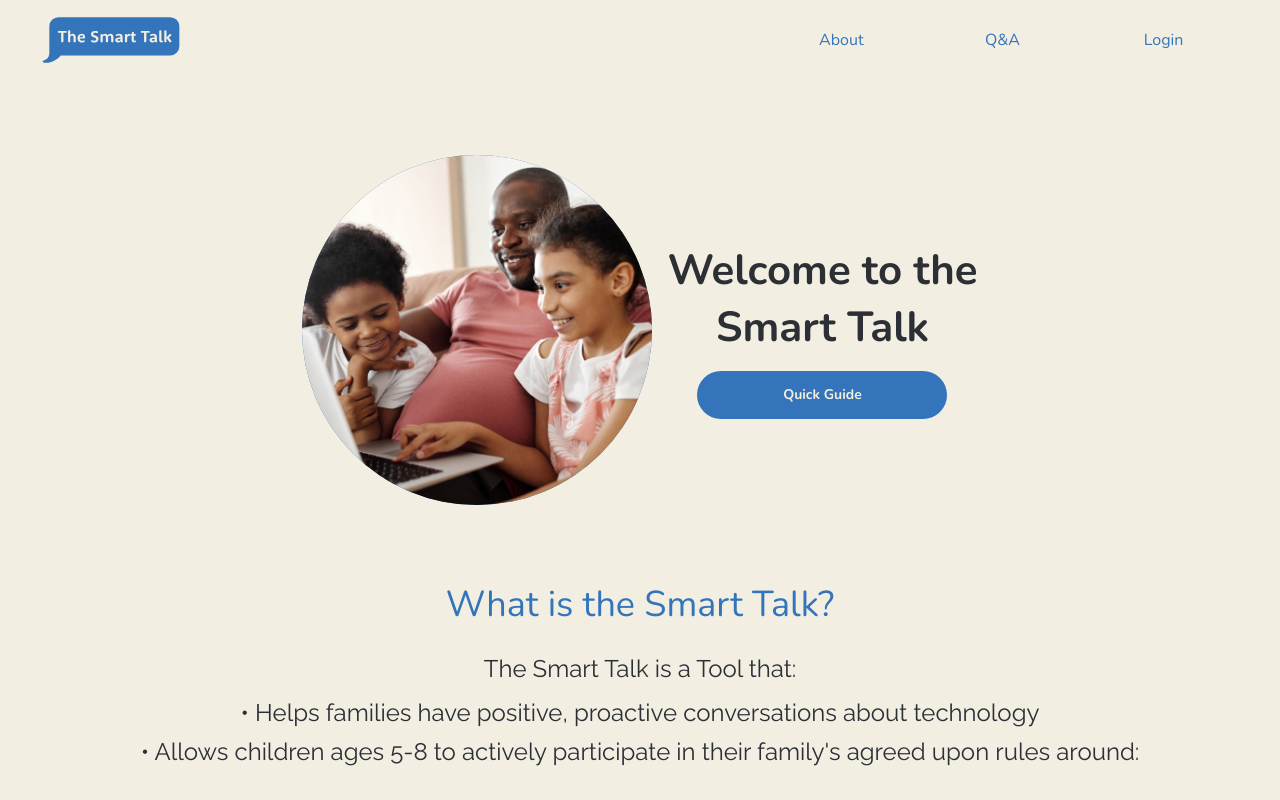
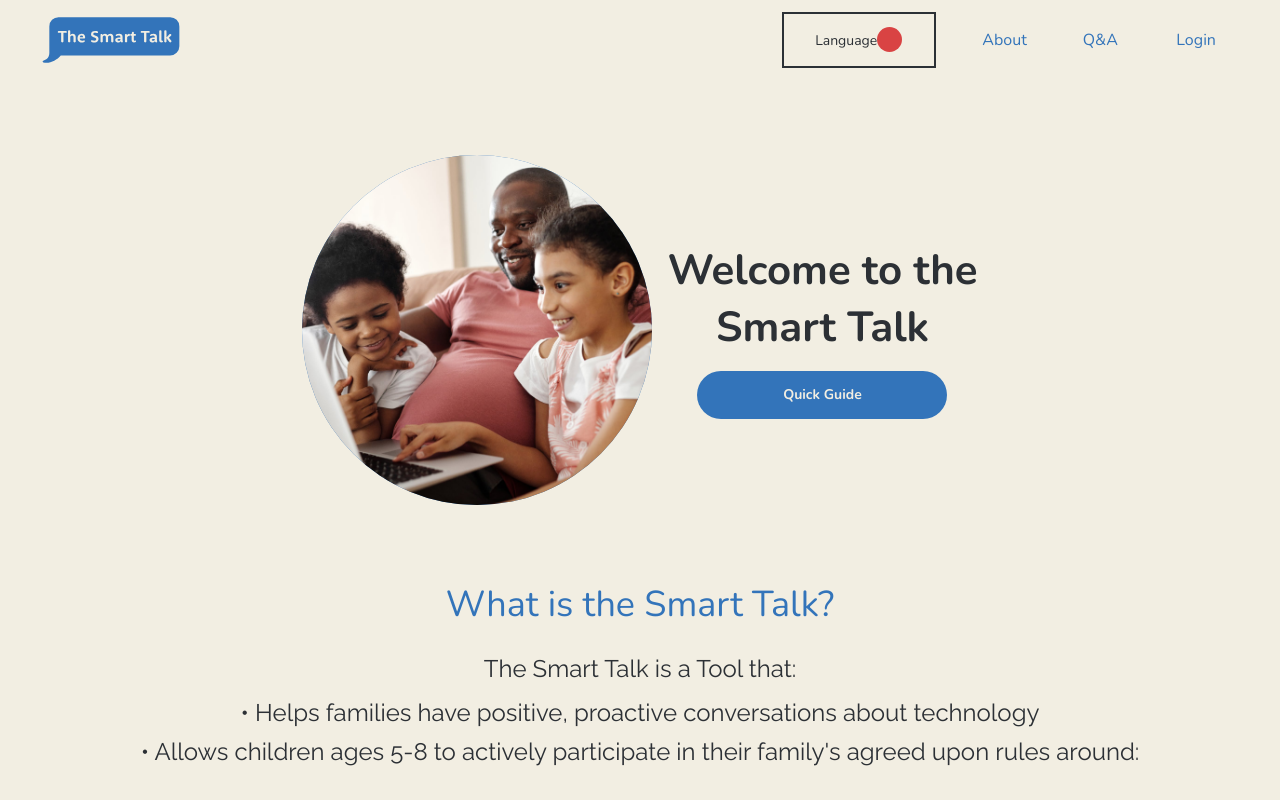
Before and after one commit to psaajc1420/national-pta, a React (Create React App) app in the folder client/: page /#/ in a window 1280 px wide. Shown: the top 800 px of the page. Built offline with nearby package versions, Linux system fonts and the light colour scheme.

Commit message:
progress on LanguageDropdown

```diff
--- a/client/src/components/Button.tsx
+++ b/client/src/components/Button.tsx
@@ -40,5 +40,6 @@ const StyledButton = styled('button')<ButtonProps>(
 		height: height,
 		border: 'none',
 		borderRadius: 56,
+		cursor: 'pointer',
 	}),
 );
--- a/client/src/components/Header.tsx
+++ b/client/src/components/Header.tsx
@@ -1,6 +1,6 @@
 import React from 'react';
 import styled from '@emotion/styled';
-import { Box, Text } from './index';
+import { Box, LanguageDropdown, Text } from './index';
 import { useTheme } from '@emotion/react';
 import { Link } from 'react-router-dom';
 
@@ -50,6 +50,7 @@ const Header = () => {
 				align='center'
 				backgroundColor='inherit'
 			>
+				<LanguageDropdown />
 				{menuItems.map((e) => (
 					<NavLink to={e.route} key={e.id}>
 						<Box
--- /dev/null
+++ b/client/src/components/LanguageDropdown.tsx
@@ -0,0 +1,96 @@
+import React from 'react';
+import { Box, Button, Text } from './index';
+import { useTheme } from '@emotion/react';
+const LanguageDropdown = () => {
+	const theme = useTheme();
+	const [currentLanguage, setCurrentLanguage] = React.useState('');
+	const [isOpen, setIsOpen] = React.useState(false);
+
+	const setLanguage = ({ language }: { language: string }) => {
+		setCurrentLanguage(language);
+		setIsOpen(false);
+	};
+
+	return (
+		<Box
+			width={150}
+			height={56}
+			center
+			flexDirection='column'
+			backgroundColor='inherit'
+		>
+			<Box
+				width='100%'
+				height='100%'
+				border={`2px solid ${theme.color.black}`}
+				backgroundColor='inherit'
+				center
+			>
+				<Text typography='subheading' color={theme.color.black}>
+					{!currentLanguage ? 'Language' : currentLanguage}
+				</Text>
+				<Box
+					width='auto'
+					height='auto'
+					backgroundColor='inherit'
+					display='block'
+					zIndex={1000}
+				>
+					<Button
+						onClick={() => setIsOpen(!isOpen)}
+						width={25}
+						height={25}
+						backgroundColor={isOpen ? theme.color.blue : theme.color.red}
+					>
+						{''}
+					</Button>
+				</Box>
+			</Box>
+			{isOpen && (
+				<Box
+					width={150}
+					height={115}
+					center
+					flexDirection='column'
+					backgroundColor='inherit'
+					display='block'
+					position='absolute'
+					top={56}
+					zIndex={999}
+				>
+					<Button
+						width='100%'
+						height='100%'
+						onClick={() => setLanguage({ language: 'English' })}
+						backgroundColor='inherit'
+					>
+						<Text
+							typography='subheading'
+							textAlign='center'
+							color={theme.color.black}
+						>
+							English
+						</Text>
+					</Button>
+
+					<Button
+						width='100%'
+						height='100%'
+						onClick={() => setLanguage({ language: 'Spanish' })}
+						backgroundColor='inherit'
+					>
+						<Text
+							typography='subheading'
+							textAlign='center'
+							color={theme.color.black}
+						>
+							Spanish
+						</Text>
+					</Button>
+				</Box>
+			)}
+		</Box>
+	);
+};
+
+export default LanguageDropdown;
--- a/client/src/components/index.ts
+++ b/client/src/components/index.ts
@@ -1,6 +1,7 @@
 export { default as Box } from './Box';
 export { default as Button } from './Button';
 export { default as Header } from './Header';
+export { default as LanguageDropdown } from './LanguageDropdown';
 export { default as Layout } from './Layout';
 export { default as Link } from './Layout';
 export { default as Text } from './Text';
```
